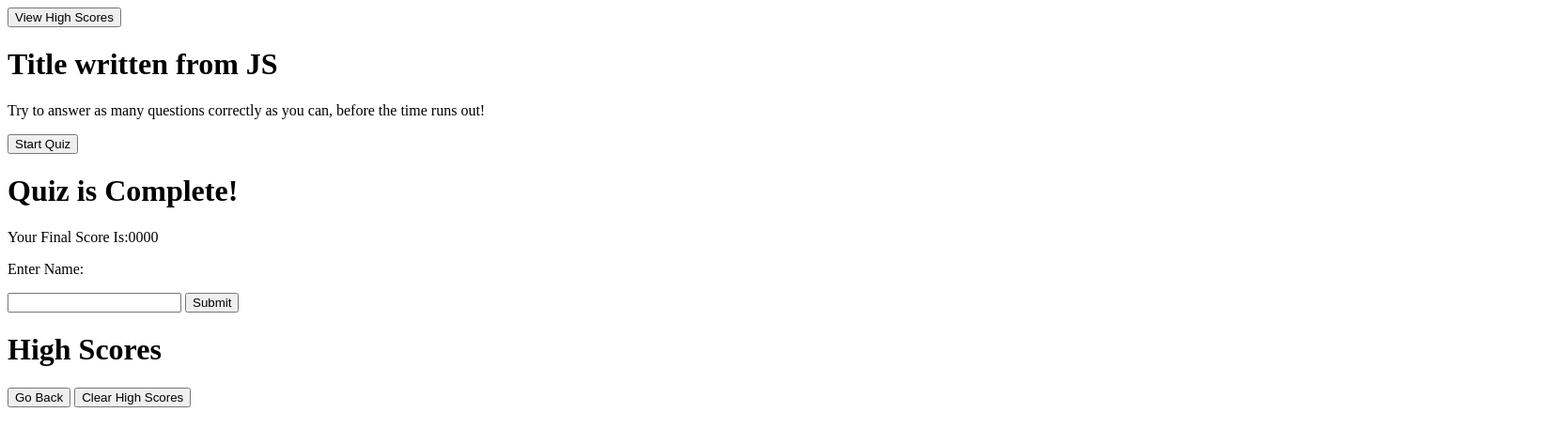
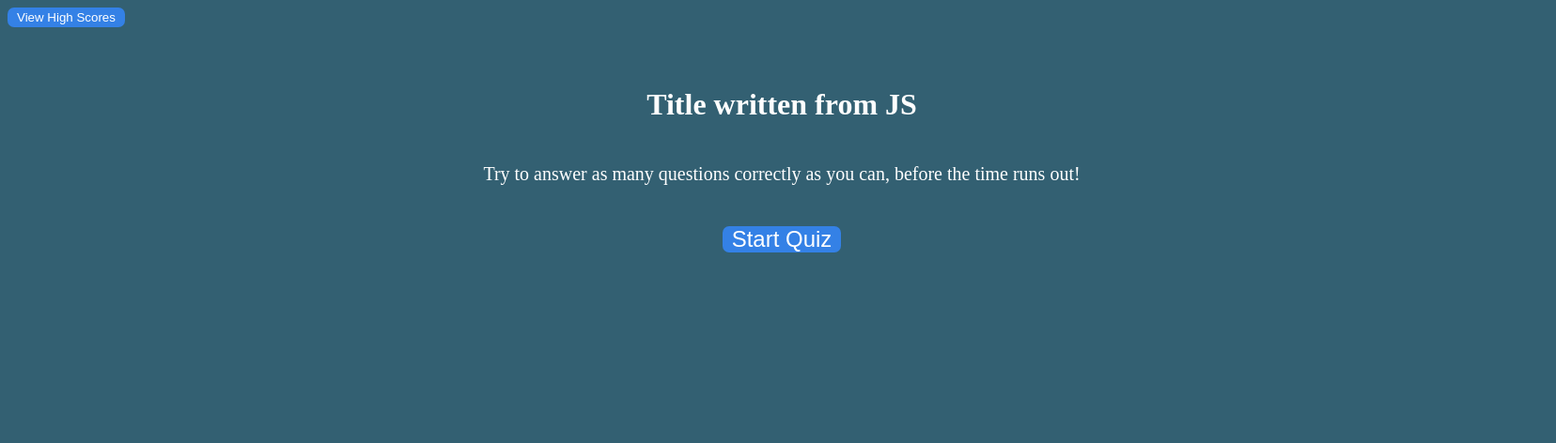
Before and after one commit to BriDray/Coding-Quiz, a plain HTML site: page index.html in a window 1280 px wide. Shown: the whole page at 94% size, 1656 px wide, since content can reach past the window. Drawn offline with Linux system fonts and the light colour scheme; the site is published under a folder, as on GitHub Pages, so addresses that start at the root find nothing.

Commit message:
made some changes to the README file

```diff
--- a/index.html
+++ b/index.html
@@ -2,9 +2,9 @@
 <html lang="en">
 <head>
     <meta charset="UTF-8">
-    <meta http-equiv="X-UA-Compatible" content="IE=edge">
+    <!-- <meta http-equiv="X-UA-Compatible" content="IE=edge"> -->
     <meta name="viewport" content="width=device-width, initial-scale=1.0">
-    <link rel="stylesheet" href="/stylesheet.css">
+    <link rel="stylesheet" href="stylesheet.css">
     <title>CodingQuiz</title>
 </head>
 <body>
@@ -41,6 +41,6 @@
             <button id="clearHighscoreBtn">Clear High Scores</button>
         </div>
     </main>
-    <script src="/script.js"></script>
+    <script src="script.js"></script>
 </body>
 </html>
```
Also changed, not shown: 1 other file.
